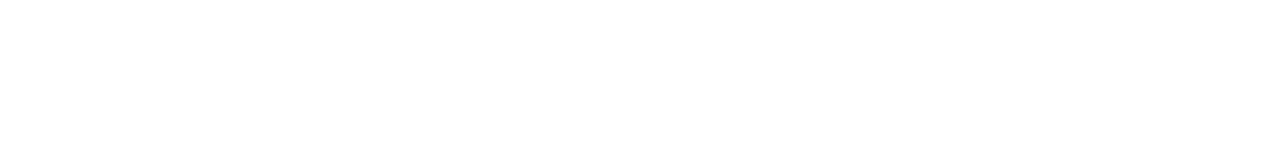
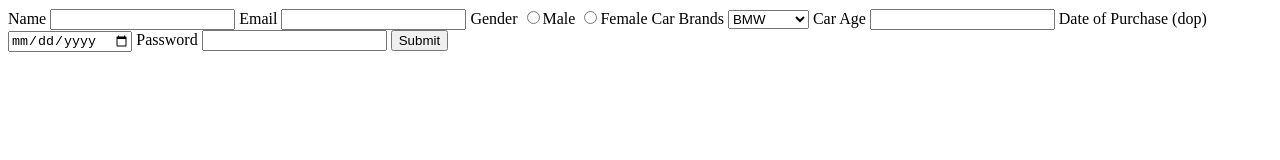
Before and after one commit to acciojob/car-insurance-form-joydeepsarkar99, a website: page main.html in a window 1280 px wide. Drawn offline with Linux system fonts and the light colour scheme.

Commit message:
created a submission

```diff
--- a/main.html
+++ b/main.html
@@ -8,6 +8,39 @@
 
 <body>
 	<!-- the entire body must be written by student -->
+	<form method="post">
+		<label for="name">Name</label>
+		<input type="text" id="name" required>
+
+		<label for="email">Email</label>
+		<input type="email" id="email" required>
+
+		<span>Gender</span>
+		<input type="radio" name="gender" required>Male
+		<input type="radio" name="gender">Female
+
+		<label for="cars">Car Brands</label>
+		<select id="cars" required>
+			<option>BMW</option>
+			<option>Audi</option>
+			<option>Mercedez</option>
+		</select>
+
+		<label for="carage">Car Age</label>
+		<input type="number" id="carage" required>
+
+		<label for="dop">Date of Purchase (dop)</label>
+		<input type="date" id="dop" required>
+
+		<label for="password">Password</label>
+		<input type="password" id="password" required>
+
+		<button type="submit">Submit</button>
+
+	</form>
+
+
+
     <script type="text/javascript" src="./script.js">
 </script>
 
```
